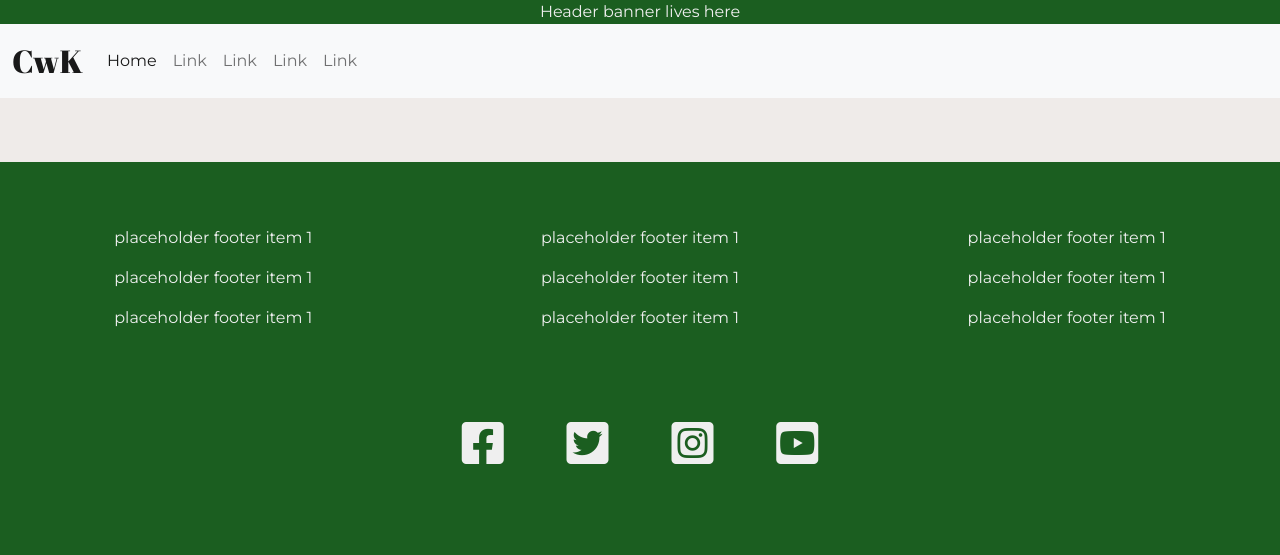
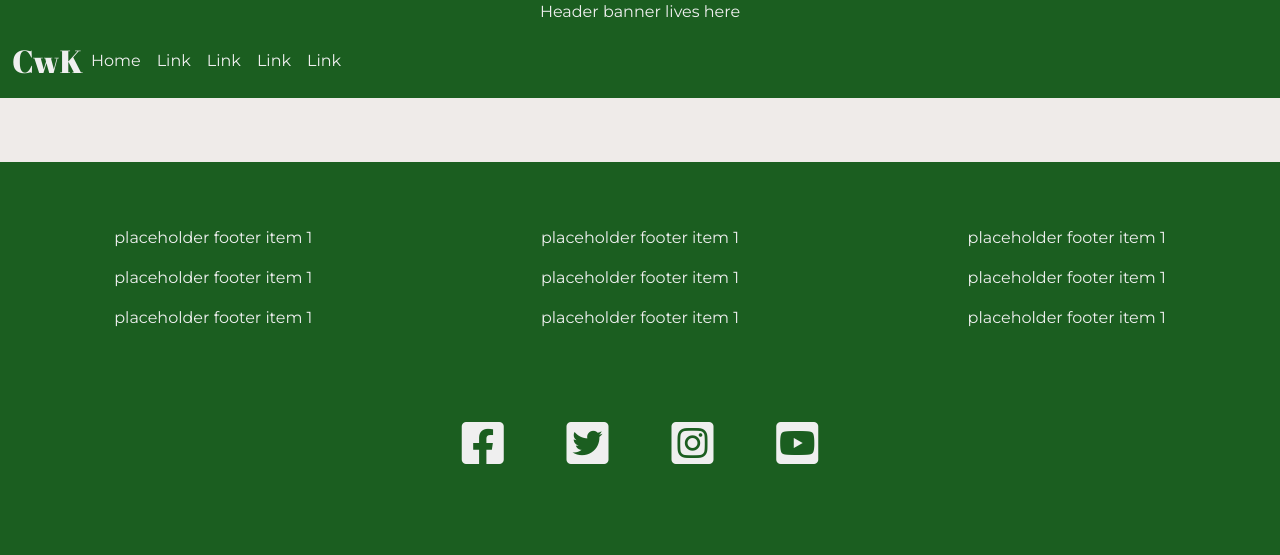
Before and after one commit to nickassafkirk/cooking-with-katie, a Flask app: page / in a window 1280 px wide. Shown: the top 555 px of the page. Run offline with Flask 2, Linux system fonts and the light colour scheme; some libraries are stand-ins or nearby versions.

Commit message:
Improve header styling

```diff
--- a/static/css/style.css
+++ b/static/css/style.css
@@ -23,10 +23,14 @@ header{
     color: var(--txt-light);
 }
 
+.navbar a{
+    color: var(--txt-light);
+}
+
 .navbar-brand{
     font-family: 'Abril Fatface', cursive;
     font-size: 2em;
-    color: var(--txt-light)
+    color: var(--txt-light);
 }
 
 footer{
--- a/templates/base.html
+++ b/templates/base.html
@@ -24,15 +24,16 @@
             </div>
         </div>
         <!-- Navbar -->
-        <nav class="navbar navbar-expand-lg navbar-light bg-light">
+        <nav class="navbar navbar-expand-lg">
             <div class="container-fluid">
-                <button class="navbar-toggler" type="button" data-bs-toggle="collapse"
+                <a class="navbar-toggler" type="button" data-bs-toggle="collapse"
                     data-bs-target="#navbarTogglerDemo01" aria-controls="navbarTogglerDemo01" aria-expanded="false"
                     aria-label="Toggle navigation">
-                    <span class="navbar-toggler-icon"></span>
-                </button>
+                    <span><i class="fas fa-bars"></i></span>
+                </a>
+                <a class="navbar-brand mx-auto" href="#">CwK</a>
                 <div class="collapse navbar-collapse" id="navbarTogglerDemo01">
-                    <a class="navbar-brand" href="#">CwK</a>
+
                     <ul class="navbar-nav me-auto mb-2 mb-lg-0">
                         <li class="nav-item">
                             <a class="nav-link active" aria-current="page" href="#">Home</a>
```
